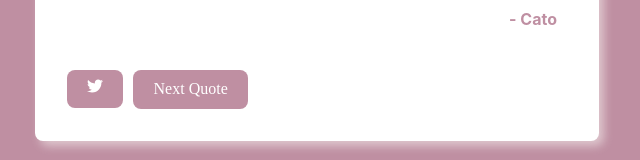
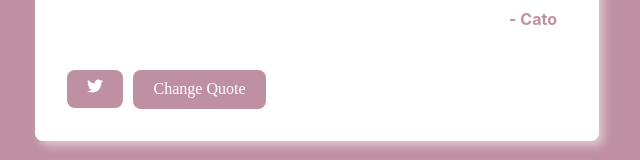
Before and after one commit to jessilebonzo/randomquote-deploy, a React (Vite) app: page / in a window 1280 px wide. Shown: the part 441-601 px from the top of the page, without its empty margins (323-963 px from the left). Built offline with nearby package versions, Linux system fonts and the light colour scheme.

Commit message:
Update App.tsx

```diff
--- a/src/App.tsx
+++ b/src/App.tsx
@@ -48,7 +48,7 @@ function App() {
         }}>
           <FaTwitter color="white" />
         </a>
-        <button id="new-quote" onClick={changeQuote} style={{backgroundColor: randomColor}}>Next Quote</button>
+        <button id="new-quote" onClick={changeQuote} style={{backgroundColor: randomColor}}>Change Quote</button>
       </div>
     </div>
   </div>
```
